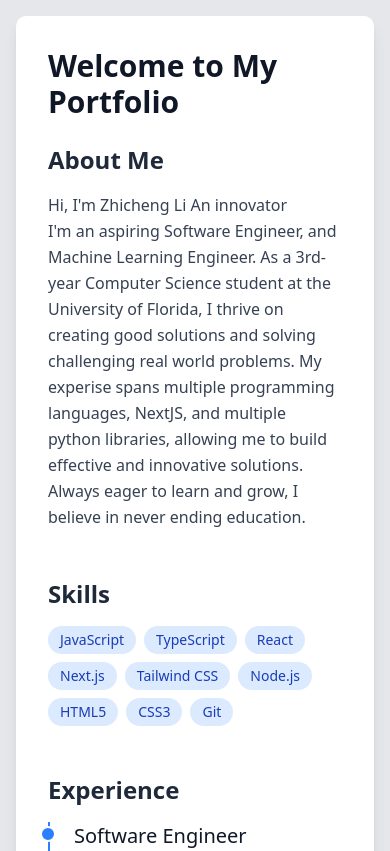
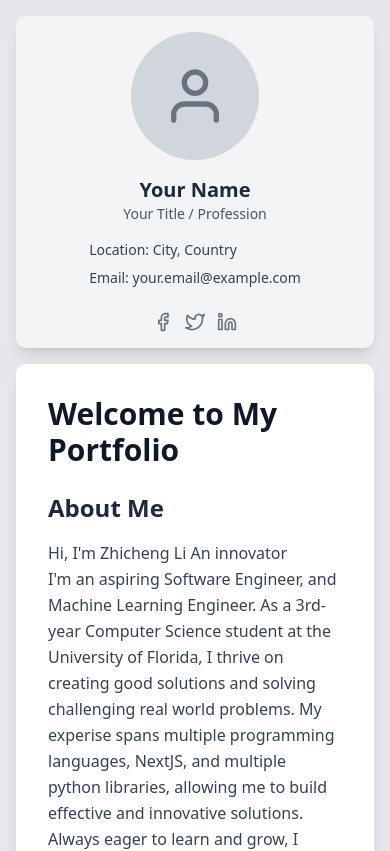
Before and after one commit to zbanks23/Portfolio, a Next.js app in the folder my-portfolio/: page / in a window 390 px wide. Shown: the top 851 px of the page. Built offline with nearby package versions, Linux system fonts and the light colour scheme.

Commit message:
Added small changes to the layout. Website correctly displays content on split screen

```diff
--- a/my-portfolio/src/app/page.tsx
+++ b/my-portfolio/src/app/page.tsx
@@ -238,7 +238,7 @@ const PortfolioPage: React.FC = () => {
           However, for a profile card, allowing its natural height or a max-height might be better.
           Here, `self-start` ensures it doesn't stretch if the main content is taller.
       */}
-      <aside className="w-full h-full md:w-63 md:h-90 lg:w-70 lg:h-98 xl:w-80 xl:h-112 sticky top-4 md:top-6 lg:top-8">
+      <aside className="w-full h-full md:w-63 md:h-90 lg:w-70 lg:h-98 xl:w-80 xl:h-112 md:sticky top-4 md:top-6 lg:top-8 order-first">
         <ProfileCard />
       </aside>
 
@@ -248,7 +248,7 @@ const PortfolioPage: React.FC = () => {
       {/* `overflow-y-auto` is not strictly needed here if the page itself scrolls, but good if this section itself needs to scroll independently.
           The main page scroll will handle the content overflow.
       */}
-      <main className="flex-grow w-full md:flex-1 order-first md:order-none">
+      <main className="flex-grow w-full md:flex-1 md:order-none">
         <MainContent />
       </main>
 
```
